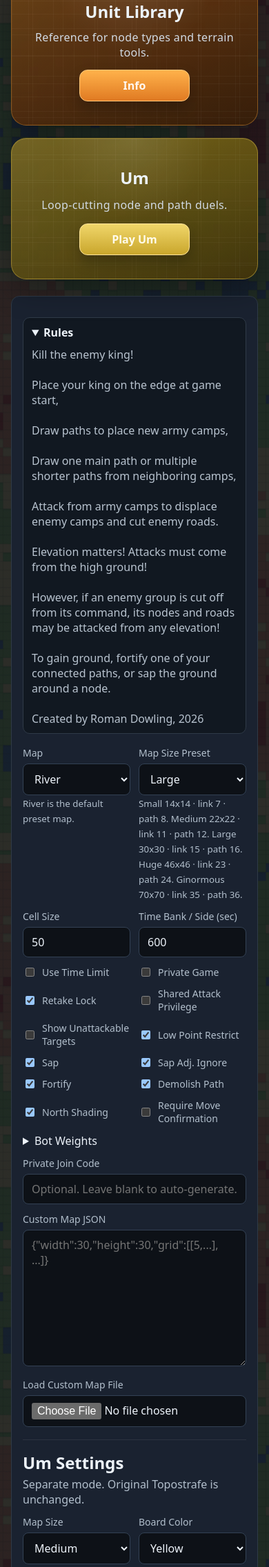
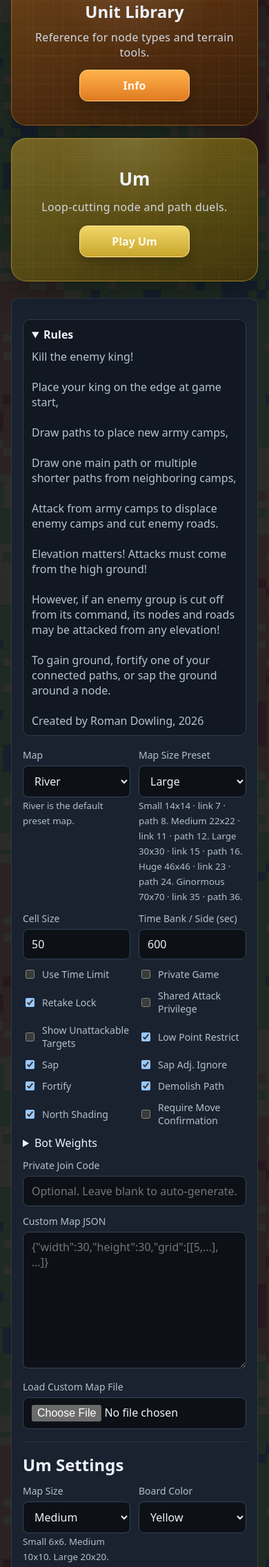
Before and after one commit to rpdowling/Topostrafe, a FastAPI app: page / in a window 390 px wide. Shown: the part 452-2724 px from the top of the page at 69% size. Run offline with FastAPI, Linux system fonts and the light colour scheme; data that the repository does not hold is empty.

Commit message:
UM fixes 12

```diff
--- a/static/app.css
+++ b/static/app.css
@@ -873,6 +873,10 @@ body.info-modal-open {
   border-color: rgba(226, 192, 67, 0.52);
   background: linear-gradient(180deg, rgba(86, 72, 16, 0.96) 0%, rgba(58, 48, 12, 0.98) 100%);
 }
+
+.um-hero-card .info-hero-title {
+  font-size: clamp(1.62rem, 2.8vw, 2.02rem);
+}
 .um-hero-bg {
   background:
     linear-gradient(135deg, rgba(255,234,128,0.20) 0%, rgba(236,204,61,0.16) 44%, rgba(116,92,18,0.14) 100%),
--- a/templates/index.html
+++ b/templates/index.html
@@ -7,7 +7,7 @@
   <link rel="preconnect" href="https://fonts.googleapis.com">
   <link rel="preconnect" href="https://fonts.gstatic.com" crossorigin>
   <link href="https://fonts.googleapis.com/css2?family=Roboto:wght@500;700;800&display=swap" rel="stylesheet">
-  <link rel="stylesheet" href="/static/app.css?v=40" />
+  <link rel="stylesheet" href="/static/app.css?v=41" />
 </head>
 <body class="menu-page">
   <div class="page menu-three-col">
@@ -112,8 +112,7 @@
       <form id="um-form" class="stack gap-12 top-12 um-settings-section">
         <div class="um-settings-header">
           <h2>Um Settings</h2>
-          <div class="muted">Separate mode. Original Topostrafe is unchanged.</div>
-        </div>
+                  </div>
         <div class="grid two">
           <label>
             <span>Map Size</span>
@@ -145,7 +144,7 @@
           <span>Private Join Code</span>
           <input id="um_join_code" type="text" maxlength="16" placeholder="Optional. Leave blank to auto-generate." />
         </label>
-        <div class="um-rules-mini muted">Place castles, place nodes, draw 1-corner node-to-node path chains, encircle or snuff enemy nodes, kill the enemy castle to win.</div>
+        <div class="um-rules-mini muted">Place castles on your half, place nodes, draw connected node-to-node path chains with up to 1 corner per segment, cross enemy paths only perpendicularly, encircle or snuff enemy nodes, and kill the enemy castle to win.</div>
       </form>
     </section>
 
```
